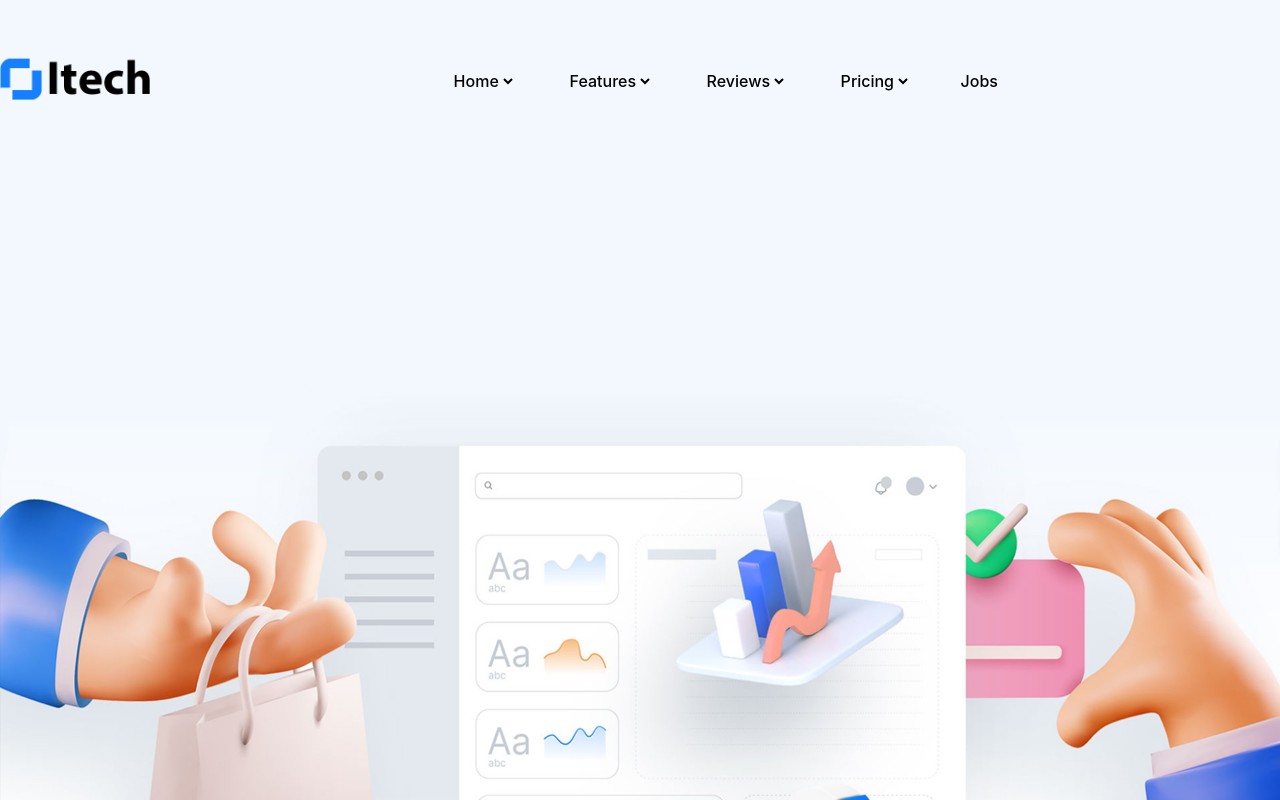
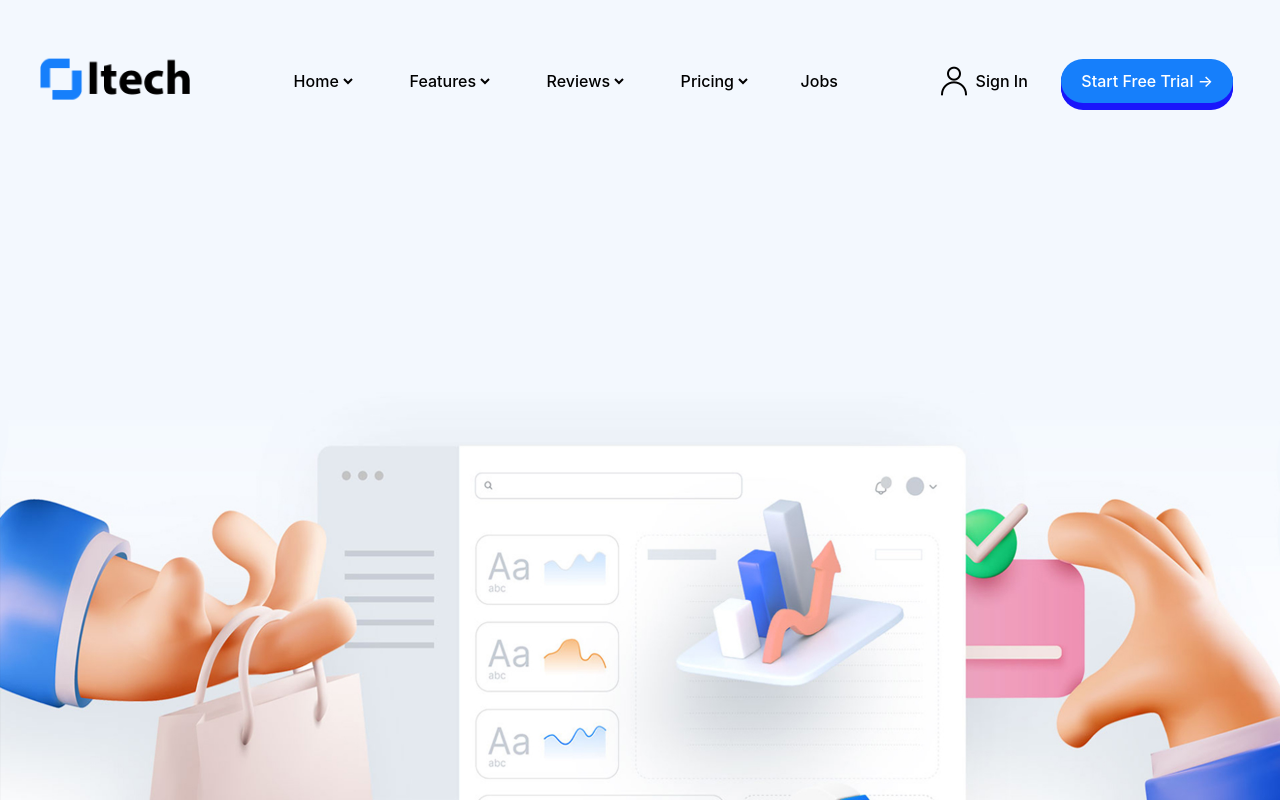
Before and after one commit to Rampat3/Project, a PHP site: page / in a window 1280 px wide; the page is wider, and only the part inside the window is pictured. Run offline with PHP 8.4, Linux system fonts and the light colour scheme; some libraries are stand-ins or nearby versions.

Commit message:
added navMenu media

```diff
--- /dev/null
+++ b/src/sass/blocks/media.scss
@@ -0,0 +1,77 @@
+// Header -- NavMenu
+
+@media (max-width: 1800px) {
+  .header{
+    width: 1600px;
+    margin: 0 auto;
+  }
+}
+
+@media (max-width: 1600px) {
+  .header{
+    width: 1400px;
+    margin: 0 auto;
+  }
+}
+
+@media (max-width: 1400px) {
+  .header{
+    width: 1200px;
+    margin: 0 auto;
+  }
+}
+
+@media (max-width: 1200px) {
+  .header{
+    width: 1000px;
+    margin: 0 auto;
+  }
+
+  .navMenu{
+    font-size: 12px;
+  }
+}
+
+@media (max-width: 1000px) {
+  .header{
+    width: 800px;
+    margin: 0 auto;
+  }
+
+  .navMenu{
+
+    &__menu{
+      margin-left: -50px;
+
+      & ul li{
+        margin-left: -15px;
+      }
+    }
+
+    &__register{
+      margin-left: -50px;
+    }
+  }
+}
+
+@media (max-width: 800px) {
+  .header{
+    width: 700px;
+    margin: 0 auto;
+  }
+
+  .navMenu{
+
+    &__icon img{
+      width: 100px;
+    }
+
+    &__register{
+      margin-left: -50px;
+    }
+
+    &__free-trial button{
+      padding: 10px 15px;
+    }
+  }
+}
--- a/src/sass/style.css
+++ b/src/sass/style.css
@@ -83,6 +83,63 @@
   box-shadow: 0 0 #1a16fb;
 }
 
+@media (max-width: 1800px) {
+  .header {
+    width: 1600px;
+    margin: 0 auto;
+  }
+}
+@media (max-width: 1600px) {
+  .header {
+    width: 1400px;
+    margin: 0 auto;
+  }
+}
+@media (max-width: 1400px) {
+  .header {
+    width: 1200px;
+    margin: 0 auto;
+  }
+}
+@media (max-width: 1200px) {
+  .header {
+    width: 1000px;
+    margin: 0 auto;
+  }
+  .navMenu {
+    font-size: 12px;
+  }
+}
+@media (max-width: 1000px) {
+  .header {
+    width: 800px;
+    margin: 0 auto;
+  }
+  .navMenu__menu {
+    margin-left: -50px;
+  }
+  .navMenu__menu ul li {
+    margin-left: -15px;
+  }
+  .navMenu__register {
+    margin-left: -50px;
+  }
+}
+@media (max-width: 800px) {
+  .header {
+    width: 700px;
+    margin: 0 auto;
+  }
+  .navMenu__icon img {
+    width: 100px;
+  }
+  .navMenu__register {
+    margin-left: -50px;
+  }
+  .navMenu__free-trial button {
+    padding: 10px 15px;
+  }
+}
 a {
   text-decoration: none;
 }
--- a/src/sass/style.scss
+++ b/src/sass/style.scss
@@ -1,4 +1,6 @@
 @import "blocks/header.scss";
+
+@import "blocks/media.scss";
 
 $ui-index-1: 1; //Для наползающих элементов в общем потоке
 $ui-index-2: 2; //Для наползающих элементов в общем потоке
```
Also changed, not shown: 1 other file.
